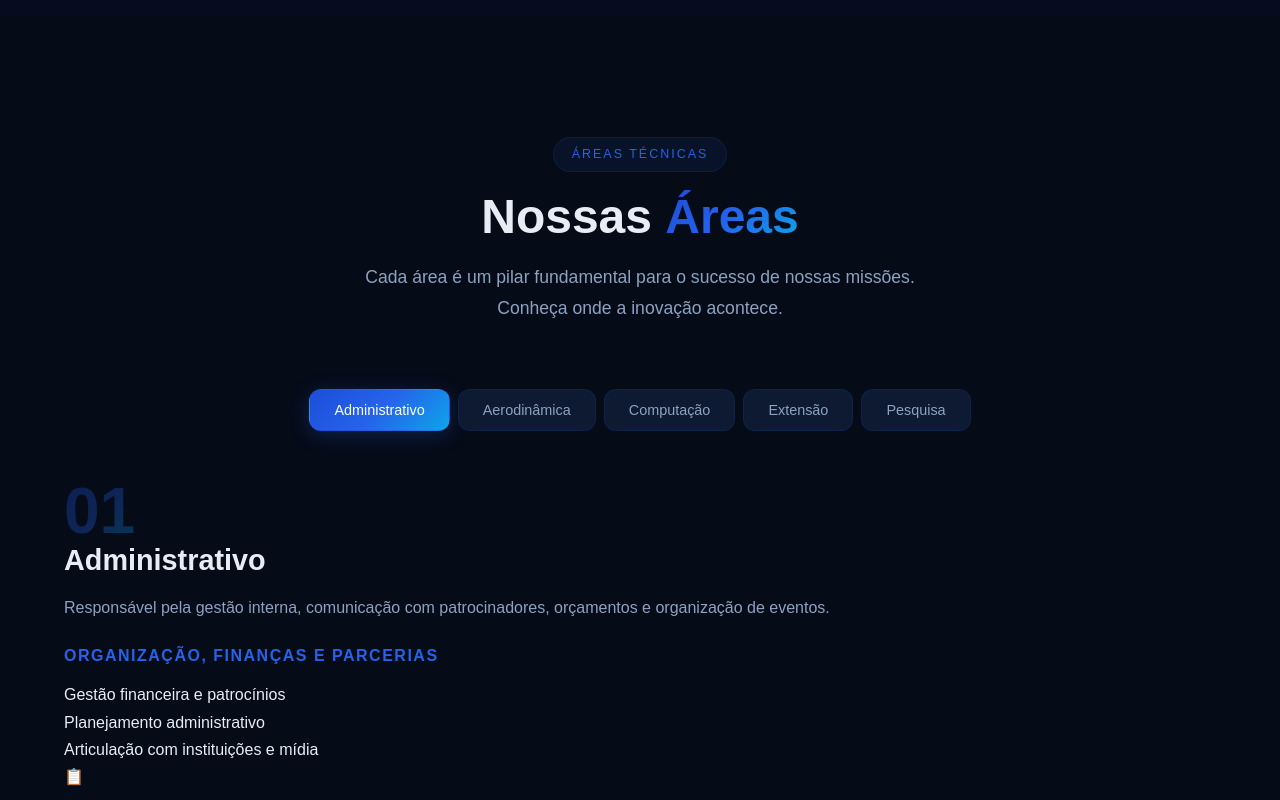
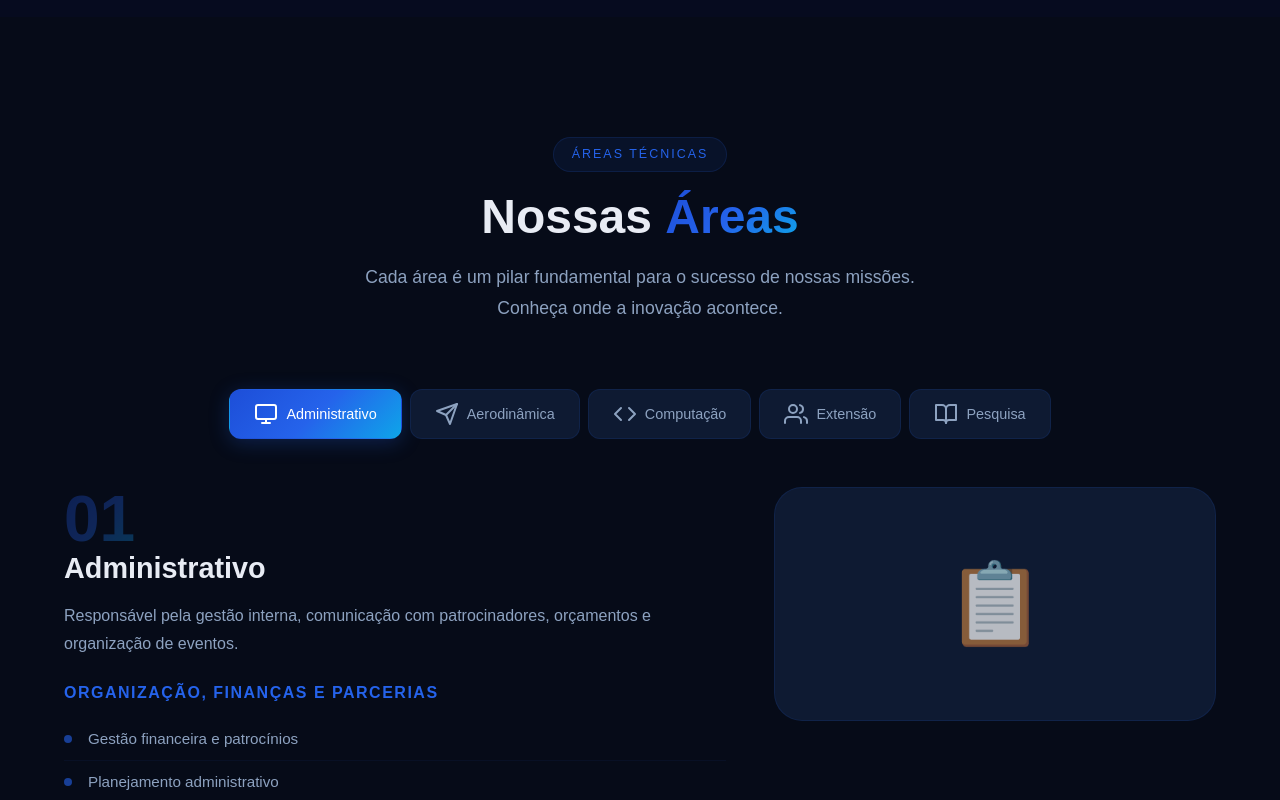
Before and after one commit to OrionAerospace/Site-Orion, a React (Vite) app: page / in a window 1280 px wide. Shown: the part 1780-2580 px from the top of the page. Built offline with nearby package versions, Linux system fonts and the light colour scheme.

Commit message:
fix: ajustes visuais na seção de áreas

```diff
--- a/src/pages/Areas/Areas.css
+++ b/src/pages/Areas/Areas.css
@@ -2,30 +2,6 @@
   background: var(--bg-primary);
   position: relative;
   overflow: hidden;
-}
-
-.areas-bg {
-    position: absolute;
-    inset: 0;
-    z-index: 0;
-}
-
-.areas-bg-img {
-    width: 100%;
-    height: 100%;
-    object-fit: cover;
-    opacity: 0.18;
-}
-
-.areas-overlay {
-    position: absolute;
-    inset: 0;
-    background: linear-gradient(180deg, var(--bg-primary), rgba(6, 11, 24, 0.8), var(--bg-primary));
-}
-
-.areas .container {
-    position: relative;
-    z-index: 1;
 }
 
 .areas-tabs {
@@ -65,16 +41,12 @@
   box-shadow: 0 4px 20px var(--accent-glow);
 }
 
-.area-panel {
-    display: block;
-    animation: fadeInUp 0.5s ease-out;
-}
-
-.area-panel-grid {
+.area-content {
   display: grid;
   grid-template-columns: 1.2fr 0.8fr;
   gap: 48px;
   align-items: start;
+  animation: fadeInUp 0.5s ease-out;
 }
 
 .area-number {
@@ -87,13 +59,11 @@
   background-clip: text;
   opacity: 0.3;
   line-height: 1;
-    margin-bottom: 20px;
+  margin-bottom: 8px;
 }
-
 
 .area-info h3 {
   font-size: 1.8rem;
-    margin-top: 0;
   margin-bottom: 16px;
 }
 
@@ -113,7 +83,13 @@
   font-weight: 600;
 }
 
-.area-activities li {
+.area-list {
+  list-style: none;
+  padding: 0;
+  margin: 0;
+}
+
+.area-list li {
   padding: 8px 0;
   padding-left: 24px;
   position: relative;
@@ -122,7 +98,7 @@
   border-bottom: 1px solid rgba(37, 99, 235, 0.06);
 }
 
-.area-activities li::before {
+.area-list li::before {
   content: '';
   position: absolute;
   left: 0;
@@ -135,74 +111,39 @@
   opacity: 0.6;
 }
 
-.area-visual {
+.area-card {
   display: flex;
   justify-content: center;
-}
-
-.area-card-visual {
+  align-items: center;
   background: var(--bg-card);
   border: 1px solid var(--border-color);
   border-radius: var(--radius-xl);
   padding: 48px;
   text-align: center;
-    width: 100%;
-    max-width: 360px;
 }
 
-.area-icon-large {
-    font-size: 3rem;
-    opacity: 0.8;
-    margin-bottom: 32px;
-}
-
-.area-metrics {
-    display: flex;
-    gap: 32px;
-    justify-content: center;
-    flex-wrap: wrap;
-}
-
-.area-metric {
-    text-align: center;
-}
-
-.metric-value {
-    display: block;
-    font-family: var(--font-heading);
-    font-size: 2rem;
-    font-weight: 800;
-    color: var(--text-primary);
-}
-
-.metric-label {
-    font-size: 0.8rem;
-    color: var(--text-muted);
-    text-transform: uppercase;
-    letter-spacing: 1px;
+.area-icon {
+  font-size: 5rem;
+  opacity: 0.7;
 }
 
 @media (max-width: 1024px) {
-    .areas-tabs {
-        justify-content: flex-start;
+  .area-content {
+    grid-template-columns: 1fr;
   }
 
-    .area-panel-grid {
-        grid-template-columns: 1fr;
+  .area-card {
+    display: none;
   }
 }
 
 @media (max-width: 768px) {
-    .areas {
-        padding-top: 40px;
+  .areas-tabs {
+    gap: 6px;
   }
 
   .area-tab {
     padding: 10px 16px;
-        font-size: 0.85rem;
-    }
-
-    .area-card-visual {
-        padding: 32px;
+    font-size: 0.82rem;
   }
 }
--- a/src/pages/Areas/Areas.jsx
+++ b/src/pages/Areas/Areas.jsx
@@ -1,4 +1,5 @@
 import { useState } from "react";
+import { FiMonitor, FiSend, FiCode, FiUsers, FiBookOpen } from "react-icons/fi";
 import "./Areas.css";
 
 const areas = [
@@ -15,6 +16,7 @@ const areas = [
       "Articulação com instituições e mídia",
     ],
     icon: "📋",
+    tabIcon: FiMonitor,
   },
   {
     id: "aerodinamica",
@@ -29,6 +31,7 @@ const areas = [
       "Testes de túnel de vento",
     ],
     icon: "✈️",
+    tabIcon: FiSend,
   },
   {
     id: "computacao",
@@ -43,6 +46,7 @@ const areas = [
       "Ferramentas de modelagem e visualização",
     ],
     icon: "💻",
+    tabIcon: FiCode,
   },
   {
     id: "extensao",
@@ -57,6 +61,7 @@ const areas = [
       "Campanhas de engajamento social",
     ],
     icon: "🌐",
+    tabIcon: FiUsers,
   },
   {
     id: "pesquisa",
@@ -71,6 +76,7 @@ const areas = [
       "Publicações e relatórios técnicos",
     ],
     icon: "🔬",
+    tabIcon: FiBookOpen,
   },
 ];
 
@@ -95,17 +101,19 @@ export default function Areas() {
         </div>
 
         <div className="areas-tabs">
-          {areas.map((area) => (
+          {areas.map((area) => {
+            const Icon = area.tabIcon;
+            return (
               <button
                 key={area.id}
-              className={`area-tab ${
-                activeArea.id === area.id ? "active" : ""
-              }`}
+                className={`area-tab ${activeArea.id === area.id ? "active" : ""}`}
                 onClick={() => setActiveArea(area)}
               >
+                <Icon size={24} />
                 {area.title}
               </button>
-          ))}
+            );
+          })}
         </div>
 
         <div className="area-content">
```
Lines whose indentation alone changed are shown as unchanged.
